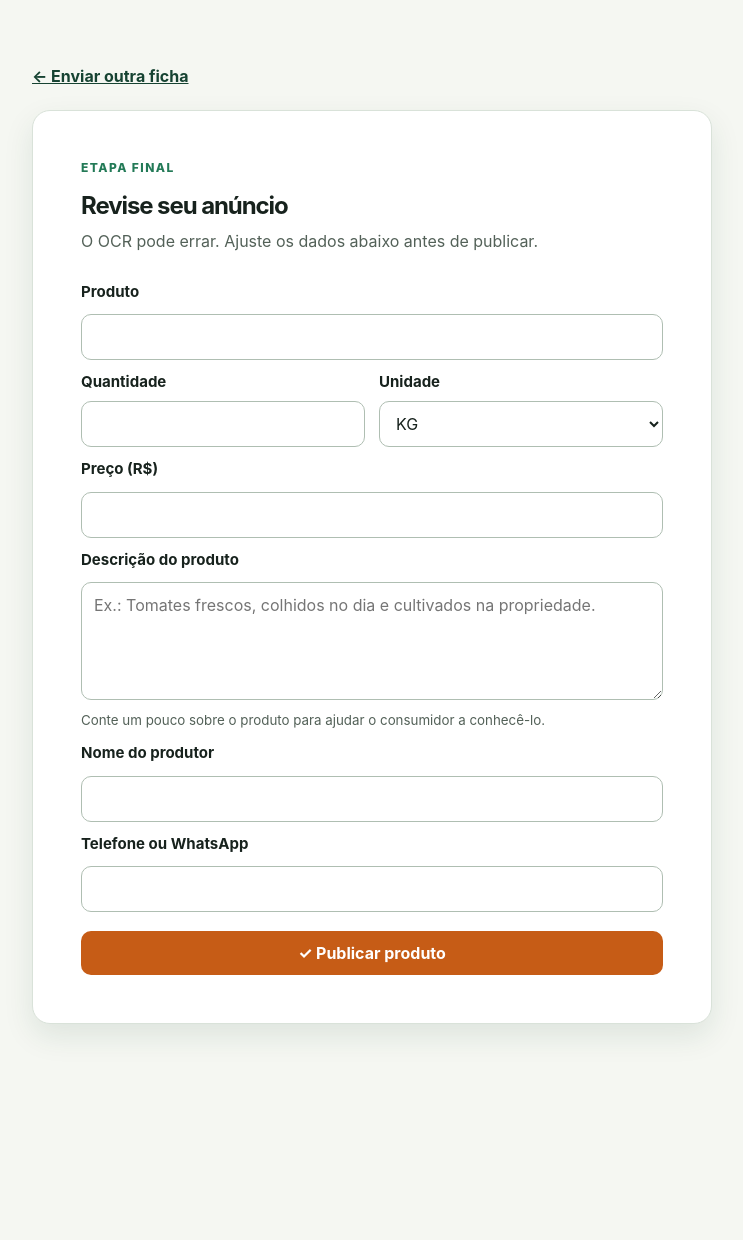
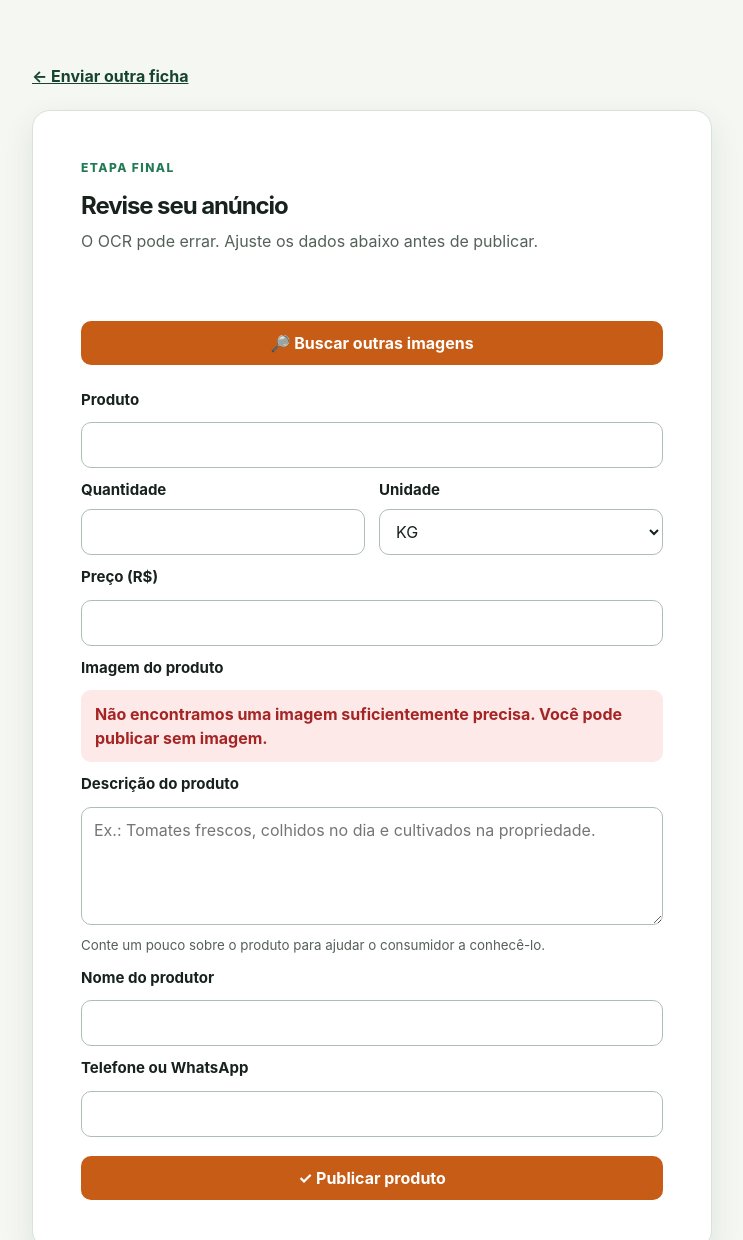
Before and after one commit to AlunoLucasGC/ProjectInteger, a Python web app: template templates/resultado.html in a window 1280 px wide. Shown: the top 1240 px of the page, without its empty margins (268-1011 px from the left). Before the commit the page ends 1035 px from the top, so only its background shows below. Run offline with Jinja, Linux system fonts and the light colour scheme; the template is opened without the code that fills it, so the values that code supplies are empty.

Commit message:
feat: selecionar imagem no cadastro

```diff
--- a/templates/resultado.html
+++ b/templates/resultado.html
@@ -16,6 +16,25 @@
       {% with messages = get_flashed_messages(with_categories=true) %}
         {% for category, message in messages %}<p class="alert {{ category }}">{{ message }}</p>{% endfor %}
       {% endwith %}
+      <form id="buscar-imagens-form" action="{{ url_for('buscar_imagens') }}" method="post" style="margin-bottom:16px;">
+        <input type="hidden" name="produto" id="busca-produto">
+        <input type="hidden" name="quantidade" id="busca-quantidade">
+        <input type="hidden" name="unidade" id="busca-unidade">
+        <input type="hidden" name="preco" id="busca-preco">
+        <input type="hidden" name="descricao" id="busca-descricao">
+        <input type="hidden" name="texto" value="{{ texto }}">
+      </form>
+      <script>
+        function prepararBuscaImagens() {
+          document.getElementById('busca-produto').value = document.getElementById('produto').value;
+          document.getElementById('busca-quantidade').value = document.getElementById('quantidade').value;
+          document.getElementById('busca-unidade').value = document.getElementById('unidade').value;
+          document.getElementById('busca-preco').value = document.getElementById('preco').value;
+          document.getElementById('busca-descricao').value = document.getElementById('descricao').value;
+        }
+      </script>
+      <button type="submit" form="buscar-imagens-form" onclick="prepararBuscaImagens()">🔎 Buscar outras imagens</button>
+
       <form action="{{ url_for('publicar_produto') }}" method="post">
         <input type="hidden" name="texto" value="{{ texto }}">
         <label for="produto">Produto</label>
@@ -26,6 +45,21 @@
         </div>
         <label for="preco">Preço (R$)</label>
         <input id="preco" name="preco" value="{{ dados.preco }}" inputmode="decimal" required>
+        <label for="imagem_selecionada">Imagem do produto</label>
+        {% if imagens %}
+          <div class="image-choice-grid">
+            {% for imagem_candidata in imagens %}
+              <label class="image-choice">
+                <input type="radio" name="imagem_selecionada" value="{{ imagem_candidata }}" {% if loop.first %}checked{% endif %}>
+                <img src="{{ imagem_candidata }}" alt="Opção {{ loop.index }} para {{ dados.produto }}" loading="lazy">
+                <span>Escolher imagem {{ loop.index }}</span>
+              </label>
+            {% endfor %}
+          </div>
+        {% else %}
+          <p class="alert error">Não encontramos uma imagem suficientemente precisa. Você pode publicar sem imagem.</p>
+        {% endif %}
+
         <label for="descricao">Descrição do produto</label>
         <textarea id="descricao" name="descricao" rows="4" maxlength="500" placeholder="Ex.: Tomates frescos, colhidos no dia e cultivados na propriedade.">{{ dados.descricao|default('') }}</textarea>
         <small>Conte um pouco sobre o produto para ajudar o consumidor a conhecê-lo.</small>
```
